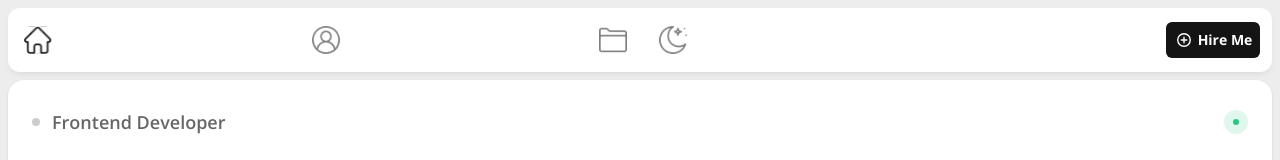
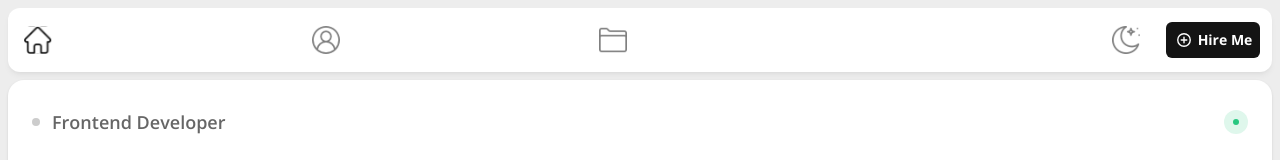
Before and after one commit to Abaljerind/portofolio-jerind, a React (Vite) app: page / in a window 1280 px wide. Shown: the top 160 px of the page. Built offline with nearby package versions, Linux system fonts and the light colour scheme.

Commit message:
Add styles for breakpoint md for tag ul
Add styles for justify end and gap

```diff
--- a/src/components/NavBar.jsx
+++ b/src/components/NavBar.jsx
@@ -35,7 +35,7 @@ export default function NavBar() {
         </div>
 
         <div className="right-side w-full">
-          <ul className="flex items-center justify-between">
+          <ul className="flex items-center justify-between md:justify-end md:gap-6">
             <li
               className="group relative cursor-pointer"
               onClick={() => setDarkModes(!darkModes)}
```
